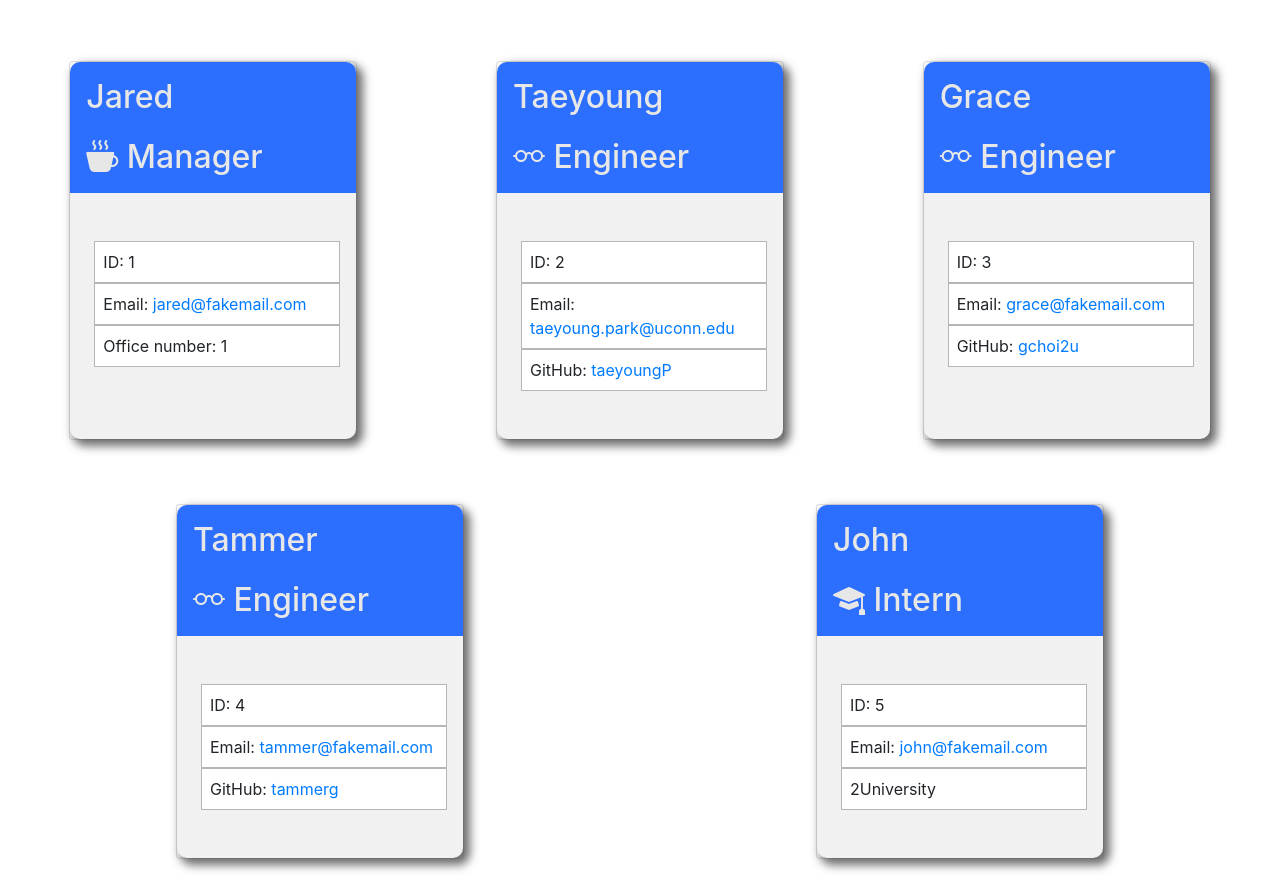
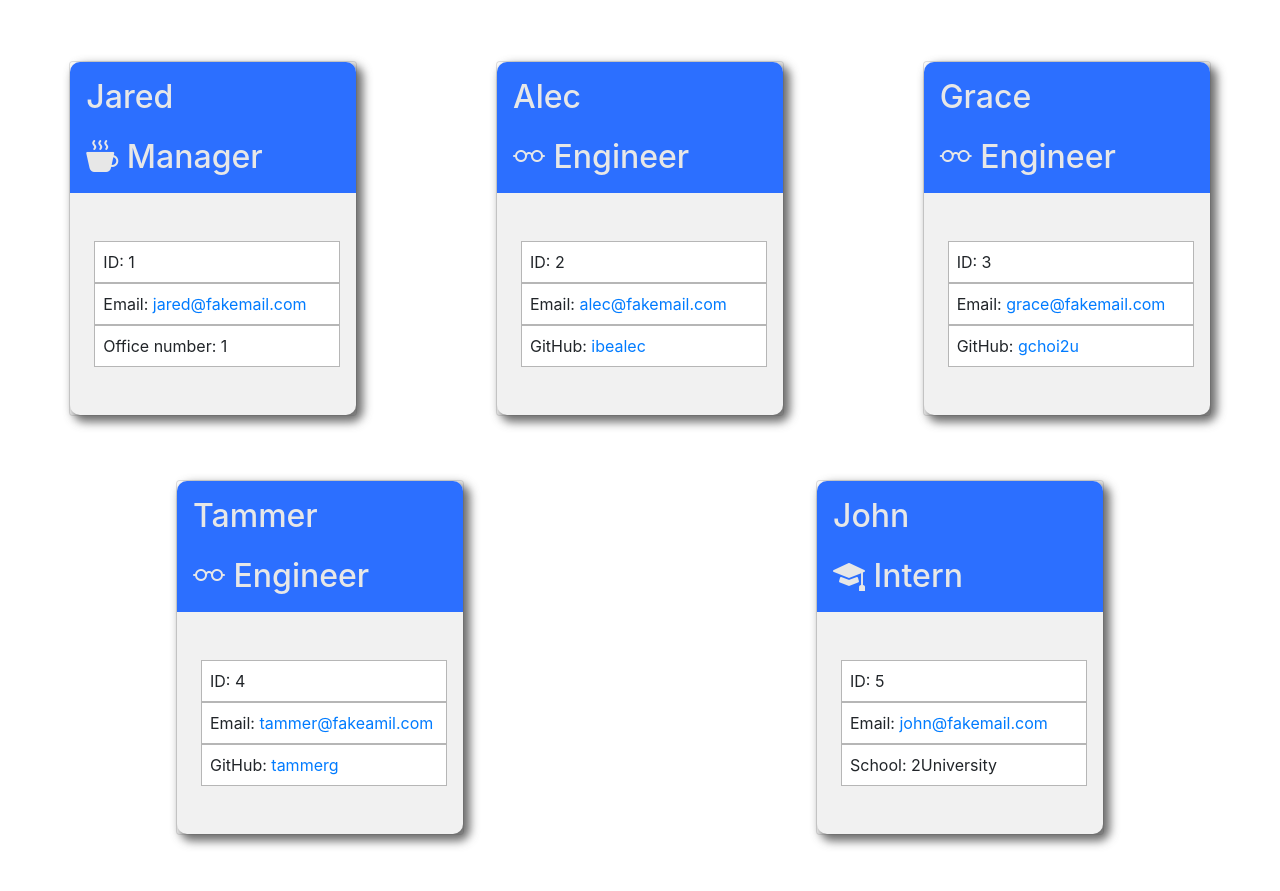
Before and after one commit to taeyoungP/TeamProfile_Generator, a website: page myTeam.html in a window 1280 px wide. Shown: the part 131-1022 px from the top of the page. After the commit the page ends 998 px from the top, so only its background shows below. Drawn offline with nearby package versions, Linux system fonts and the light colour scheme.

```diff
--- a/myTeam.html
+++ b/myTeam.html
@@ -39,13 +39,13 @@
         <div class="card" style="width: 18rem;">
             <div class="card-body">
                 <div class="profile">
-                    <h5 class="card-title">Taeyoung</h5>
+                    <h5 class="card-title">Alec</h5>
                     <h6 class="card-subtitle mb-2 text-muted"><i class="bi bi-eyeglasses"></i> Engineer</h6>
                 </div>
                 <ul>
                     <li><p class="card-text">ID: 2</p></li>
-                    <li>Email: <a href="mailto: taeyoung.park@uconn.edu" class="card-link">taeyoung.park@uconn.edu</a></li>
-                    <li>GitHub: <a href="https://github.com/taeyoungP" class="card-link">taeyoungP</a></li>
+                    <li>Email: <a href="mailto: alec@fakemail.com" class="card-link">alec@fakemail.com</a></li>
+                    <li>GitHub: <a href="https://github.com/ibealec" class="card-link">ibealec</a></li>
                 </ul>
             </div>
         </div>
@@ -72,7 +72,7 @@
                 </div>
                 <ul>
                     <li><p class="card-text">ID: 4</p></li>
-                    <li>Email: <a href="mailto: tammer@fakemail.com" class="card-link">tammer@fakemail.com</a></li>
+                    <li>Email: <a href="mailto: tammer@fakeamil.com" class="card-link">tammer@fakeamil.com</a></li>
                     <li>GitHub: <a href="https://github.com/tammerg" class="card-link">tammerg</a></li>
                 </ul>
             </div>
@@ -87,7 +87,7 @@
                 <ul>
                     <li><p class="card-text">ID: 5</p></li>
                     <li>Email: <a href="mailto: john@fakemail.com" class="card-link">john@fakemail.com</a></li>
-                    <li><p class="card-text">2University</p></li>
+                    <li><p class="card-text">School: 2University</p></li>
                 </ul>
             </div>
         </div>
```
Also changed, not shown: Assets/add_option.png (added), Assets/gnerated_html.png (added), Assets/initial.png (added), Assets/team_members.png (added), README.md.
